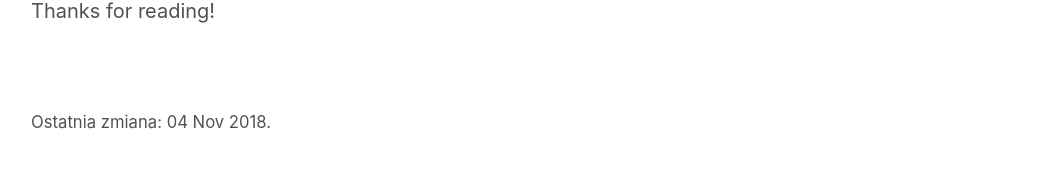
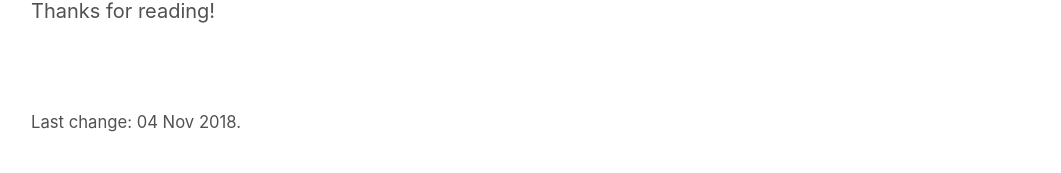
Before and after one commit to wut-mpg/espro, a Jekyll site: the page built from about.md, in a window 1280 px wide. Shown: the part 913-1086 px from the top of the page, without its empty margins (109-1170 px from the left). Built offline with Jekyll 4.4.1, drawn with Linux system fonts in a browser that asks for light colours.

Commit message:
Language change

```diff
--- a/_layouts/default.html
+++ b/_layouts/default.html
@@ -18,7 +18,7 @@
 
       <footer class="footer">
         <small>
-          Ostatnia zmiana: <time datetime="{{ site.time | date_to_xmlschema }}">{{ site.time | date_to_string }}</time>.
+          Last change: <time datetime="{{ site.time | date_to_xmlschema }}">{{ site.time | date_to_string }}</time>.
         </small>
       </footer>
     </div>
```
